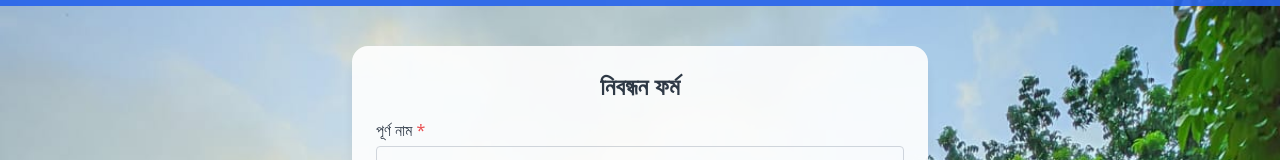
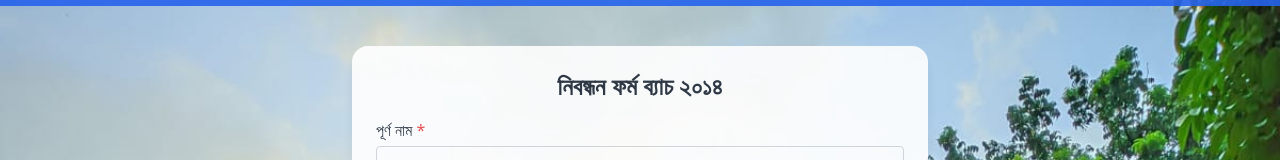
Before and after one commit to porabarihighschool/final_correct_information, a plain HTML site: page index.html in a window 1280 px wide. Shown: the part 178-338 px from the top of the page. Drawn offline with nearby package versions, Linux system fonts and the light colour scheme.

Commit message:
Update index.html

```diff
--- a/index.html
+++ b/index.html
@@ -87,7 +87,7 @@
 
     <!-- Registration form container -->
     <div class="max-w-xl mx-auto p-6 mt-10 bg-white rounded-2xl shadow-lg fade">
-        <h1 class="text-2xl font-bold mb-4 text-center">Registration Form</h1>
+        <h1 class="text-2xl font-bold mb-4 text-center">Registration Form Batch 2014</h1>
 
         <!-- Registration form starts here -->
         <form id="registrationForm">
@@ -263,7 +263,7 @@
                 "Full Name", "Phone Number", "Email Address", "SSC Batch", "Number of Participants",
                 "T-Shirt Size", "Payment Method", "Payment Transaction ID", "Total:",
                 "Address: Porabari High School School Ground", "Contact: 01401-322384",
-                "Developed by MD. SOJIB HOSSEN", "Registration Form",
+                "Developed by MD. SOJIB HOSSEN", "Registration Form Batch 2014",
                 "Reunion Festival Marking The 36th Anniversary of Porabari High School, Sirajganj",
                 "Organized by SSC students from 1989 to 2025", "⏰ Registration Deadline: Please complete your registration and payment by May 15, 2025 to join the 36th Anniversary Reunion Festival of Porabari High School. Late entries will not be accepted."
 
@@ -272,7 +272,7 @@
                 "পূর্ণ নাম", "ফোন নম্বর", "ইমেইল ঠিকানা", "এসএসসি ব্যাচ", "অংশগ্রহণকারীর সংখ্যা",
                 "টি-শার্টের সাইজ", "পেমেন্ট পদ্ধতি", "পেমেন্ট ট্রানজ্যাকশন আইডি", "মোট:",
                 "ঠিকানা: পোড়াবাড়ী উচ্চ বিদ্যালয় মাঠ", "যোগাযোগ: ০১৪০১-৩২২৩৮৪",
-                "ডেভেলপার মো. সজিব হোসেন", "নিবন্ধন ফর্ম",
+                "ডেভেলপার মো. সজিব হোসেন", "নিবন্ধন ফর্ম ব্যাচ ২০১৪",
                 "পোড়াবাড়ি উচ্চ বিদ্যালয়, সিরাজগঞ্জ ৩৬ বছর পূর্তি উপলক্ষে পুনর্মিলনী উৎসব",
                 "আয়োজনে ১৯৮৯ থেকে ২০২৫ সালের এসএসসি শিক্ষার্থীবৃন্দ", "⏰ নিবন্ধনের শেষ সময়: দয়া করে ১৫ মে, ২০২৫ তারিখের মধ্যে রেজিস্ট্রেশন ও পেমেন্ট সম্পন্ন করুন। পুনর্মিলনী উৎসবে অংশ নিতে সময়মতো নিবন্ধন প্রয়োজন।"
             ]
```
